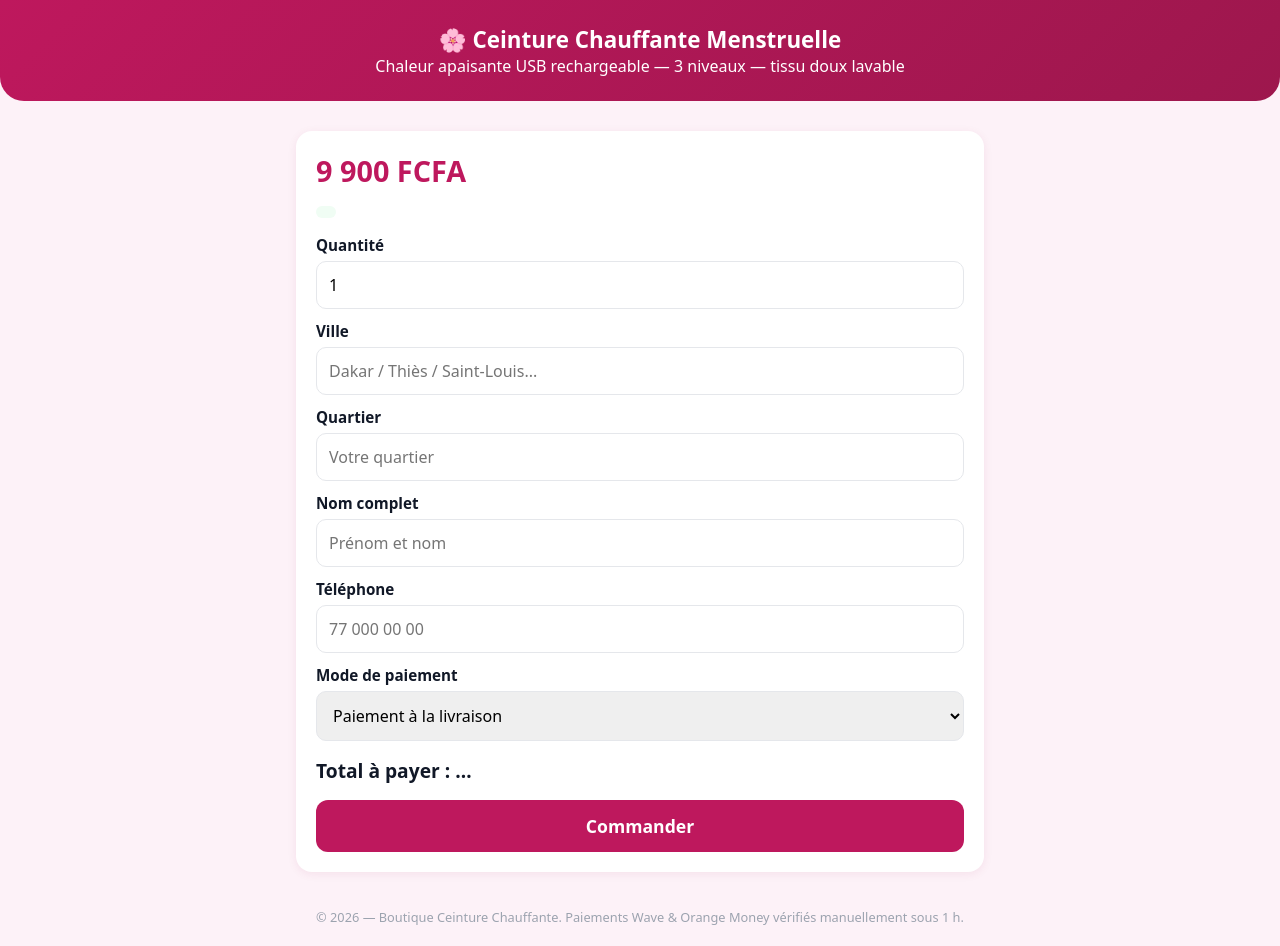
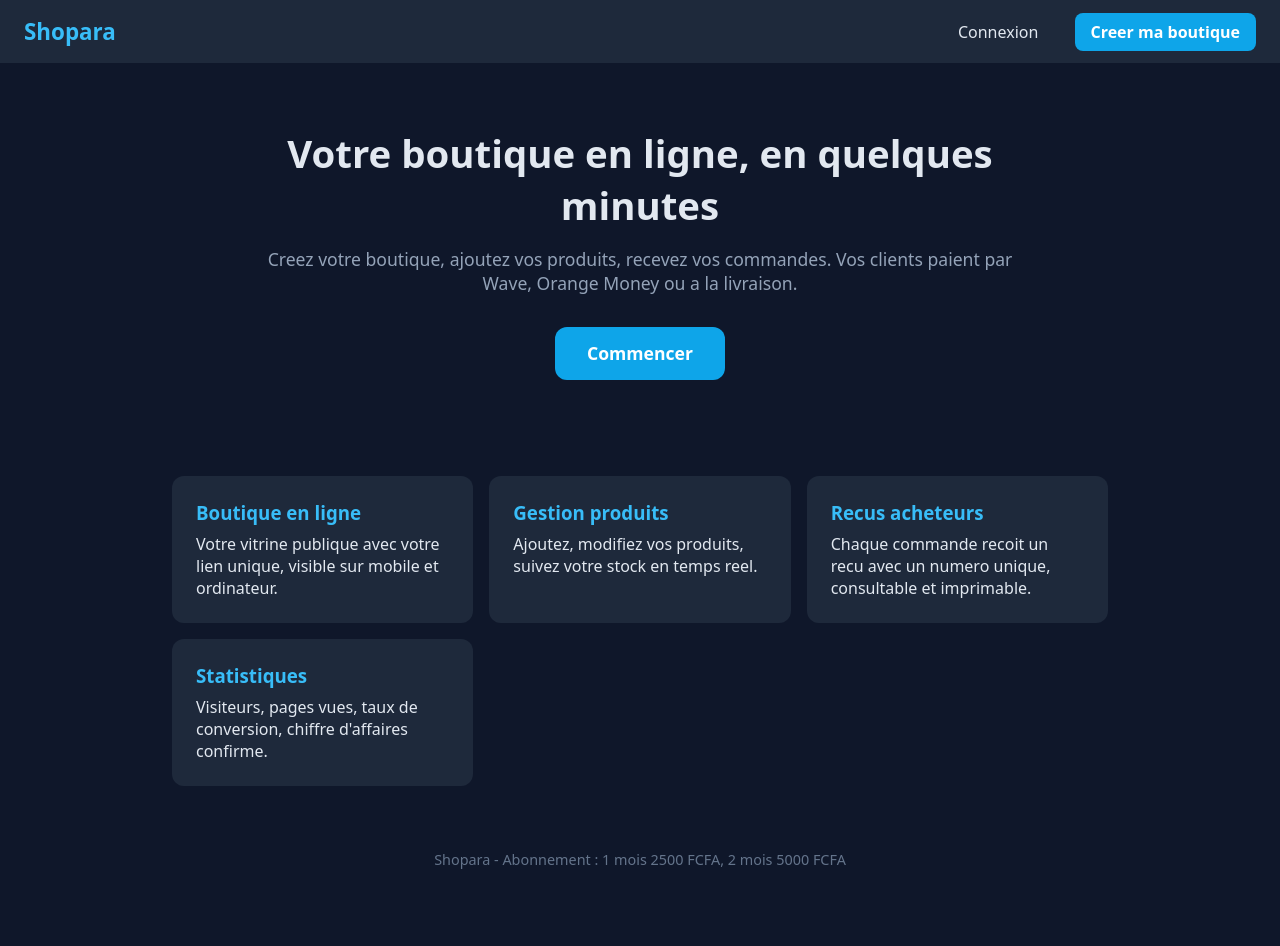
Before and after one commit to mendyvictorjunior2-cpu/boutique-ceinture, a website: page public/index.html in a window 1280 px wide. After the commit the page ends 901 px from the top, so only its background shows below. Drawn offline with Linux system fonts and the light colour scheme; no server answers.

Commit message:
Shopara homepage v2

```diff
--- a/public/index.html
+++ b/public/index.html
@@ -1,127 +1,45 @@
 <!DOCTYPE html>
 <html lang="fr">
 <head>
-<meta charset="UTF-8" /><meta name="viewport" content="width=device-width, initial-scale=1" />
-<title>Boutique — Ceinture Chauffante Menstruelle</title>
+<meta charset="UTF-8">
+<meta name="viewport" content="width=device-width, initial-scale=1.0">
+<title>Shopara - Creez votre boutique en ligne</title>
 <style>
-  * { box-sizing: border-box; margin: 0; font-family: system-ui, sans-serif; }
-  body { background: #fdf2f8; color: #111827; }
-  .wrap { max-width: 720px; margin: auto; padding: 16px; }
-  header { background: linear-gradient(135deg,#be185d,#9d174d); color:#fff; padding: 24px 16px; text-align:center; border-radius: 0 0 24px 24px; }
-  h1 { font-size: 1.4rem; }
-  .card { background: #fff; border-radius: 16px; padding: 20px; margin-top: 14px; box-shadow: 0 2px 10px rgba(157,23,77,.08); }
-  .prix { font-size: 1.8rem; color: #be185d; font-weight: 700; }
-  .stock { background:#f0fdf4; color:#166534; padding:6px 10px; border-radius:8px; display:inline-block; margin-top:8px; font-size:.9rem; }
-  label { display:block; margin-top:12px; font-weight:600; font-size:.95rem; }
-  input, select { width:100%; padding:12px; border:1px solid #e5e7eb; border-radius:10px; margin-top:6px; font-size:1rem; }
-  .total { font-size:1.2rem; font-weight:700; margin-top:16px; color:#111827; }
-  button { width:100%; padding:14px; margin-top:16px; background:#be185d; color:#fff; border:none; border-radius:12px; font-size:1.1rem; font-weight:700; cursor:pointer; }
-  button:disabled { background:#d1d5db; }
-  .msg { margin-top:12px; padding:12px; border-radius:10px; display:none; }
-  .ok { background:#f0fdf4; color:#166534; display:block; }
-  .err { background:#fef2f2; color:#b91c1c; display:block; }
-  #instructions { display:none; }
-  #instructions ol { margin:10px 0 0 20px; }
-  #instructions li { margin-top:8px; font-size:.95rem; }
-  footer { text-align:center; color:#9ca3af; font-size:.8rem; padding:20px; }
+*{margin:0;padding:0;box-sizing:border-box;font-family:system-ui,-apple-system,sans-serif}
+body{background:#0f172a;color:#e2e8f0;min-height:100vh}
+nav{display:flex;justify-content:space-between;align-items:center;padding:1rem 1.5rem;background:#1e293b}
+nav .logo{font-size:1.4rem;font-weight:800;color:#38bdf8}
+nav a{color:#e2e8f0;text-decoration:none;margin-left:1rem;padding:.5rem 1rem;border-radius:8px}
+nav a.cta{background:#0ea5e9;color:#fff;font-weight:600}
+.hero{text-align:center;padding:4rem 1rem;max-width:800px;margin:0 auto}
+.hero h1{font-size:2.4rem;margin-bottom:1rem}
+.hero p{font-size:1.1rem;color:#94a3b8;margin-bottom:2rem}
+.hero .btn{display:inline-block;background:#0ea5e9;color:#fff;padding:.9rem 2rem;border-radius:12px;text-decoration:none;font-weight:700;font-size:1.1rem}
+.fonctions{display:grid;grid-template-columns:repeat(auto-fit,minmax(250px,1fr));gap:1rem;padding:2rem;max-width:1000px;margin:0 auto}
+.fonctions div{background:#1e293b;padding:1.5rem;border-radius:12px}
+.fonctions h3{color:#38bdf8;margin-bottom:.5rem}
+footer{text-align:center;padding:2rem;color:#64748b;font-size:.9rem}
 </style>
 </head>
 <body>
-<header>
-  <h1>🌸 Ceinture Chauffante Menstruelle</h1>
-  <p>Chaleur apaisante USB rechargeable — 3 niveaux — tissu doux lavable</p>
-</header>
-<div class="wrap">
-  <div class="card">
-    <div class="prix" id="prix">9 900 FCFA</div>
-    <p id="description" style="margin-top:8px;"></p>
-    <div class="stock" id="stock"></div>
-    <label>Quantité <input id="qte" type="number" min="1" value="1" /></label>
-    <label>Ville <input id="ville" placeholder="Dakar / Thiès / Saint-Louis..." /></label>
-    <label>Quartier <input id="quartier" placeholder="Votre quartier" /></label>
-    <label>Nom complet <input id="nom" placeholder="Prénom et nom" /></label>
-    <label>Téléphone <input id="tel" placeholder="77 000 00 00" /></label>
-    <label>Mode de paiement
-      <select id="mode">
-        <option value="paiement_livraison">Paiement à la livraison</option>
-        <option value="wave">Wave</option>
-        <option value="orange_money">Orange Money</option>
-      </select>
-    </label>
-    <div class="total" id="totalAvant">Total à payer : …</div>
-    <button onclick="commander()">Commander</button>
-    <div id="msg" class="msg"></div>
-    <div id="instructions" class="card">
-      <h3>💳 Instructions de paiement</h3>
-      <ol id="etapesPaiement"></ol>
-    </div>
-  </div>
+<nav>
+<div class="logo">Shopara</div>
+<div>
+<a href="/connexion">Connexion</a>
+<a href="/inscription" class="cta">Creer ma boutique</a>
 </div>
-<footer>© 2026 — Boutique Ceinture Chauffante. Paiements Wave &amp; Orange Money vérifiés manuellement sous 1 h.</footer>
-
-<script>
-const fmt = n => new Intl.NumberFormat("fr-SN").format(n) + " FCFA";
-const msg = document.getElementById("msg");
-let P = null;
-
-async function chargerProduit() {
-  P = await fetch("/api/produit").then(r => r.json());
-  document.getElementById("prix").textContent = fmt(P.prix_fcfa);
-  document.getElementById("description").textContent = P.description;
-  document.getElementById("stock").textContent = "En stock : " + P.stock + " unités";
-  majTotal();
-}
-
-async function commander() {
-  msg.className = "msg";
-  const corps = {
-    nom: nom.value, telephone: tel.value, ville: ville.value,
-    quartier: quartier.value, quantite: Number(qte.value), mode_paiement: mode.value
-  };
-  if (!corps.nom || !corps.telephone || !corps.ville || !corps.quartier || !corps.quantite) {
-    msg.className = "err"; msg.textContent = "❗ Veuillez remplir tous les champs.";
-    return;
-  }
-  try {
-    const r = await fetch("/api/commande", { method: "POST", headers: { "Content-Type": "application/json" }, body: JSON.stringify(corps) });
-    const d = await r.json();
-    if (!r.ok) {
-      msg.className = "err"; msg.textContent = "❗ " + (d.erreur || "Erreur.");
-      if (d.stock_restant !== undefined) document.getElementById("stock").textContent = "En stock : " + d.stock_restant + " unités";
-      return;
-    }
-    if (d.paiement.mode === "manuel") {
-      document.getElementById("instructions").style.display = "block";
-      document.getElementById("etapesPaiement").innerHTML = d.paiement.instructions.map(i => `<li>${i}</li>`).join("");
-      msg.className = "ok";
-      msg.textContent = `✅ Commande #${d.commande.id} créée — en attente de paiement. Total : ${fmt(d.commande.total_fcfa)}.`;
-    } else {
-      location.href = d.paiement.url; // redirection vers Wave/Orange (Phase 2)
-    }
-  } catch (e) {
-    msg.className = "err"; msg.textContent = "❗ Connexion impossible. Réessayez.";
-  }
-}
-
-document.getElementById("qte").addEventListener("change", majTotal);
-document.getElementById("ville").addEventListener("change", majTotal);
-function majTotal() {
-  if (!P) return;
-  const frais = ville.value.trim().toLowerCase() === "dakar" ? 1000 : 2000;
-  const q = Number(qte.value) || 1;
-  document.getElementById("totalAvant").textContent = `Total à payer : ${fmt(P.prix_fcfa * q + frais)} (dont livraison ${fmt(frais)})`;
-}
-
-// Retour navigateur depuis Wave/Orange : JAMAIS une preuve — on interroge le serveur.
-if (new URLSearchParams(location.search).get("paiement") === "retour") {
-  const cmd = new URLSearchParams(location.search).get("cmd");
-  const verif = setInterval(async () => {
-    const s = await fetch(`/api/paiements/statut/${cmd}`).then(r => r.json());
-    if (s.statut_paiement === "payee") { clearInterval(verif); alert("✅ Paiement confirmé ! Commande #" + cmd + " payée."); }
-  }, 3000);
-}
-
-chargerProduit();
-</script>
+</nav>
+<div class="hero">
+<h1>Votre boutique en ligne, en quelques minutes</h1>
+<p>Creez votre boutique, ajoutez vos produits, recevez vos commandes. Vos clients paient par Wave, Orange Money ou a la livraison.</p>
+<a class="btn" href="/inscription">Commencer</a>
+</div>
+<div class="fonctions">
+<div><h3>Boutique en ligne</h3><p>Votre vitrine publique avec votre lien unique, visible sur mobile et ordinateur.</p></div>
+<div><h3>Gestion produits</h3><p>Ajoutez, modifiez vos produits, suivez votre stock en temps reel.</p></div>
+<div><h3>Recus acheteurs</h3><p>Chaque commande recoit un recu avec un numero unique, consultable et imprimable.</p></div>
+<div><h3>Statistiques</h3><p>Visiteurs, pages vues, taux de conversion, chiffre d'affaires confirme.</p></div>
+</div>
+<footer>Shopara - Abonnement : 1 mois 2500 FCFA, 2 mois 5000 FCFA</footer>
 </body>
 </html>
```
